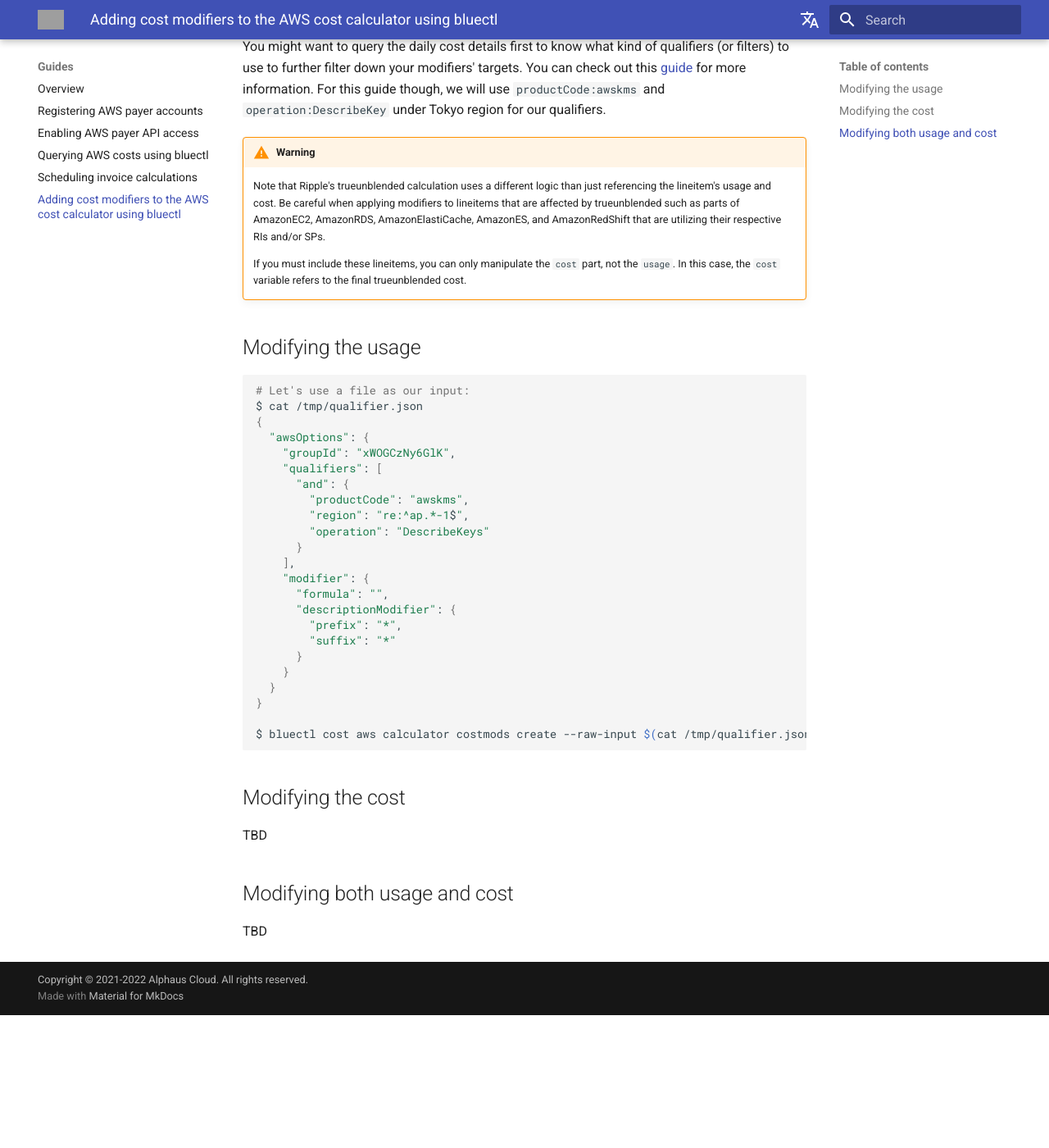
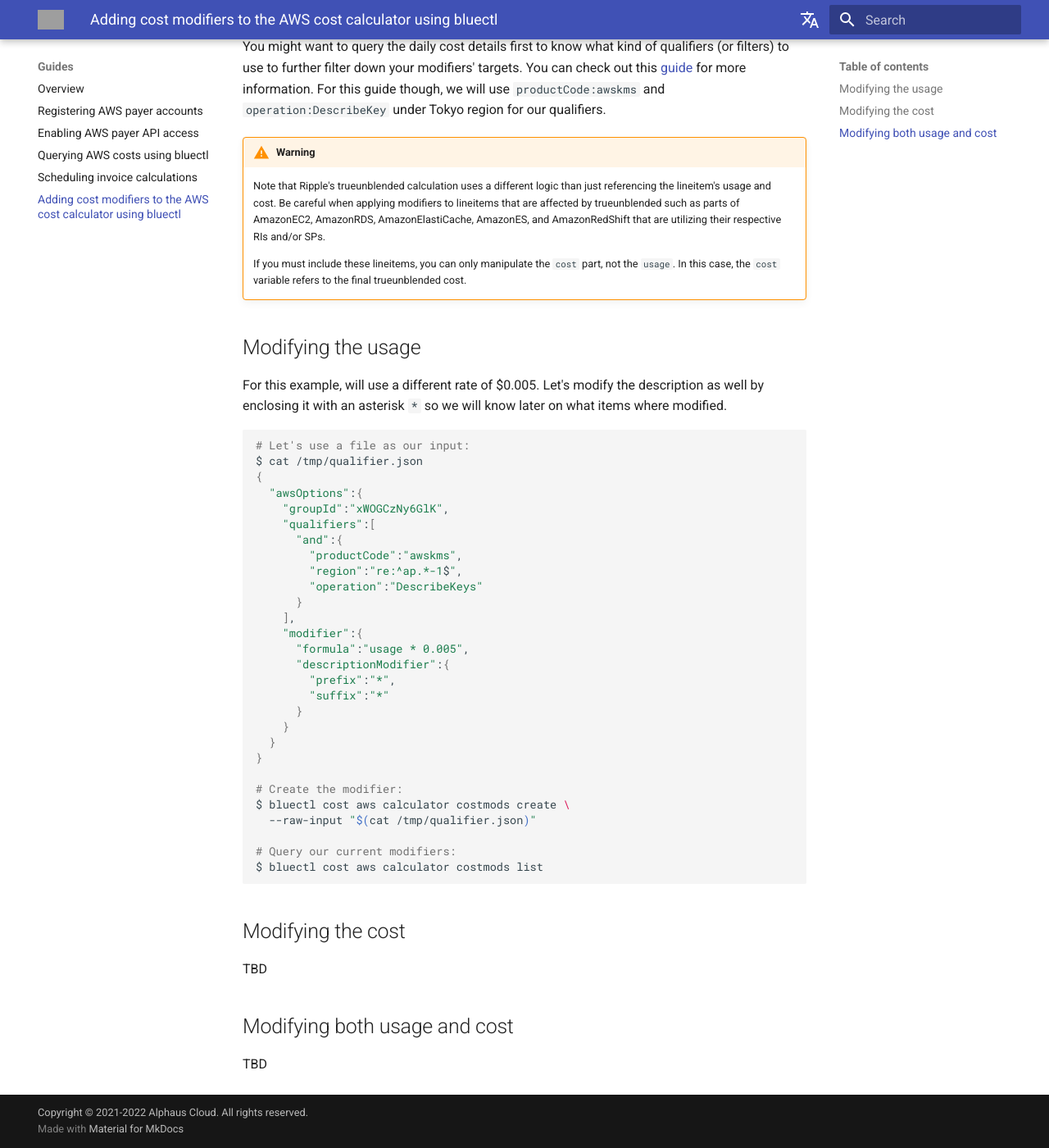
Before and after one commit to alphauslabs/tmpdocs, an MkDocs documentation site: the page built from docs/guides/aws-cost-mods.md, in a window 1280 px wide and 1400 px high, scrolled down 530 px. Shown: the whole window at 82% size. Built offline with MkDocs 1.6.1 and Material for MkDocs 9.7.7, drawn with Linux system fonts in a browser that asks for light colours; comment, search, counter and statistics services are not loaded; before the commit the page ends 1768 px from its top, so only the background shows below that; grey boxes are pictures that could not be loaded.

Commit message:
chore: wip add cost mods

````diff
--- a/docs/guides/aws-cost-mods.md
+++ b/docs/guides/aws-cost-mods.md
@@ -17,30 +17,37 @@ You might want to query the daily cost details first to know what kind of qualif
     If you must include these lineitems, you can only manipulate the `cost` part, not the `usage`. In this case, the `cost` variable refers to the final trueunblended cost.
 
 ## Modifying the usage
+For this example, will use a different rate of $0.005. Let's modify the description as well by enclosing it with an asterisk `*` so we will know later on what items where modified.
+
 ``` sh
 # Let's use a file as our input:
 $ cat /tmp/qualifier.json
 {
-  "awsOptions": {
-    "groupId": "xWOGCzNy6GlK",
-    "qualifiers": [
-      "and": {
-        "productCode": "awskms",
-        "region": "re:^ap.*-1$",
-        "operation": "DescribeKeys"
+  "awsOptions":{
+    "groupId":"xWOGCzNy6GlK",
+    "qualifiers":[
+      "and":{
+        "productCode":"awskms",
+        "region":"re:^ap.*-1$",
+        "operation":"DescribeKeys"
       }
     ],
-    "modifier": {
-      "formula": "",
-      "descriptionModifier": {
-        "prefix": "*",
-        "suffix": "*"
+    "modifier":{
+      "formula":"usage * 0.005",
+      "descriptionModifier":{
+        "prefix":"*",
+        "suffix":"*"
       }
     }
   }
 }
 
-$ bluectl cost aws calculator costmods create --raw-input $(cat /tmp/qualifier.json)
+# Create the modifier:
+$ bluectl cost aws calculator costmods create \
+  --raw-input "$(cat /tmp/qualifier.json)"
+
+# Query our current modifiers:
+$ bluectl cost aws calculator costmods list
 ```
 
 ## Modifying the cost
````
